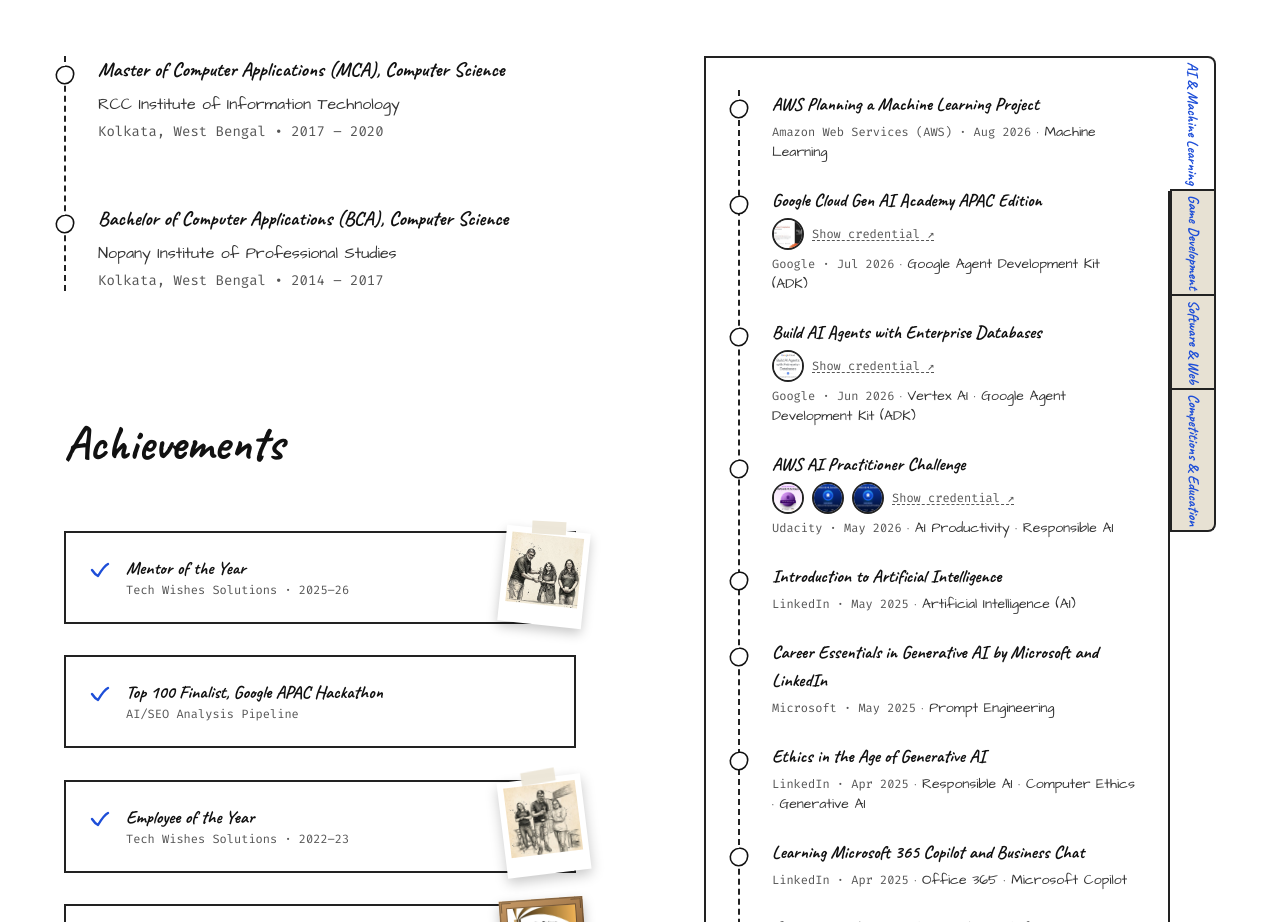
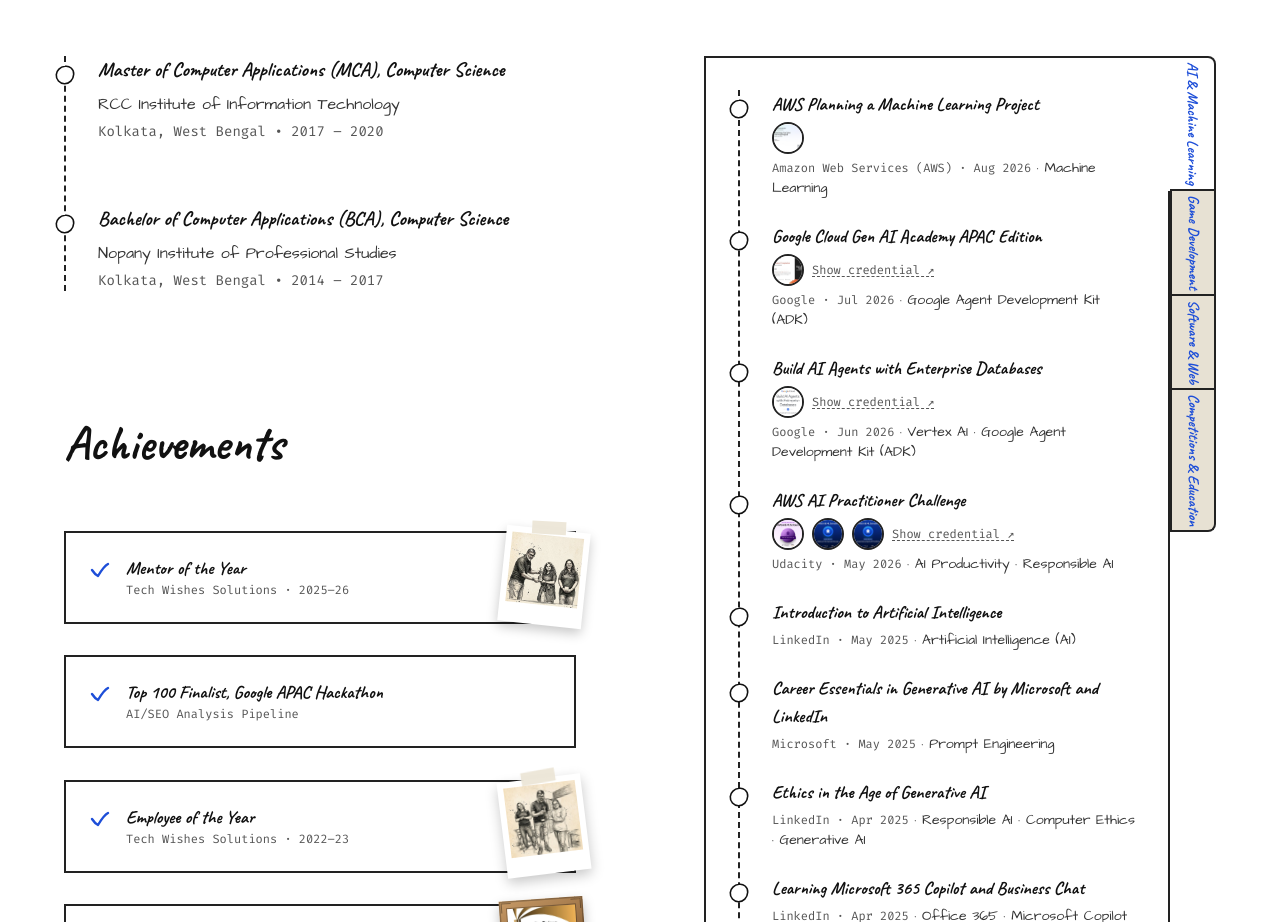
Before and after one commit to Prabjot616/portfolio, a Next.js app: page / in a window 1280 px wide. Shown: the part 5560-6482 px from the top of the page. Built offline with nearby package versions, Linux system fonts and the light colour scheme.

Commit message:
Fix AWS Planning a Machine Learning Project badge not rendering
This entry was still using the old singular image/imageAspect fields
from before the badges-array migration, so its thumbnail silently
stopped rendering. Migrate it to the images array like the others.

```diff
--- a/app/page.tsx
+++ b/app/page.tsx
@@ -709,7 +709,7 @@ const certifications = [
   { name: 'Learning 3D Graphics on the Web with Three.js', issuer: 'LinkedIn', date: 'Apr 2023', skills: 'Three.js · 3D Graphics', category: 'Software & Web' },
   { name: 'Generative AI Imaging: What Creative Pros Need to Know', issuer: 'LinkedIn', date: 'Apr 2023', skills: 'Conditional Image Generation · Generative AI', category: 'AI & Machine Learning' },
   { name: 'Nano Tips for Using Generative AI Tools for Better Marketing Outcomes', issuer: 'LinkedIn', date: 'Apr 2023', skills: 'Artificial Intelligence (AI) · Generative AI', category: 'AI & Machine Learning' },
-  { name: 'AWS Planning a Machine Learning Project', issuer: 'Amazon Web Services (AWS)', date: 'Aug 2026', skills: 'Machine Learning', image: '/images/certifications/aws-planning-ml-project.jpg', imageAspect: 1.36, category: 'AI & Machine Learning' },
+  { name: 'AWS Planning a Machine Learning Project', issuer: 'Amazon Web Services (AWS)', date: 'Aug 2026', skills: 'Machine Learning', images: ['/images/certifications/aws-planning-ml-project.jpg'], category: 'AI & Machine Learning' },
   { name: 'Game Development for Modern Platforms', issuer: 'Coursera', date: 'Jul 2020', id: 'C5FKFZ22NL38', category: 'Game Development' },
   { name: 'Business of Games and Entrepreneurship', issuer: 'Coursera', date: 'Jul 2020', id: '4CN5ABSDLNEZ', link: 'https://www.coursera.org/account/accomplishments/certificate/4CN5ABSDLNEZ', category: 'Game Development' },
   { name: 'Principles of Game Design', issuer: 'Coursera', date: 'Jun 2020', id: '7LVLBPBBAXH3', link: 'https://www.coursera.org/account/accomplishments/certificate/7LVLBPBBAXH3', category: 'Game Development' },
```
